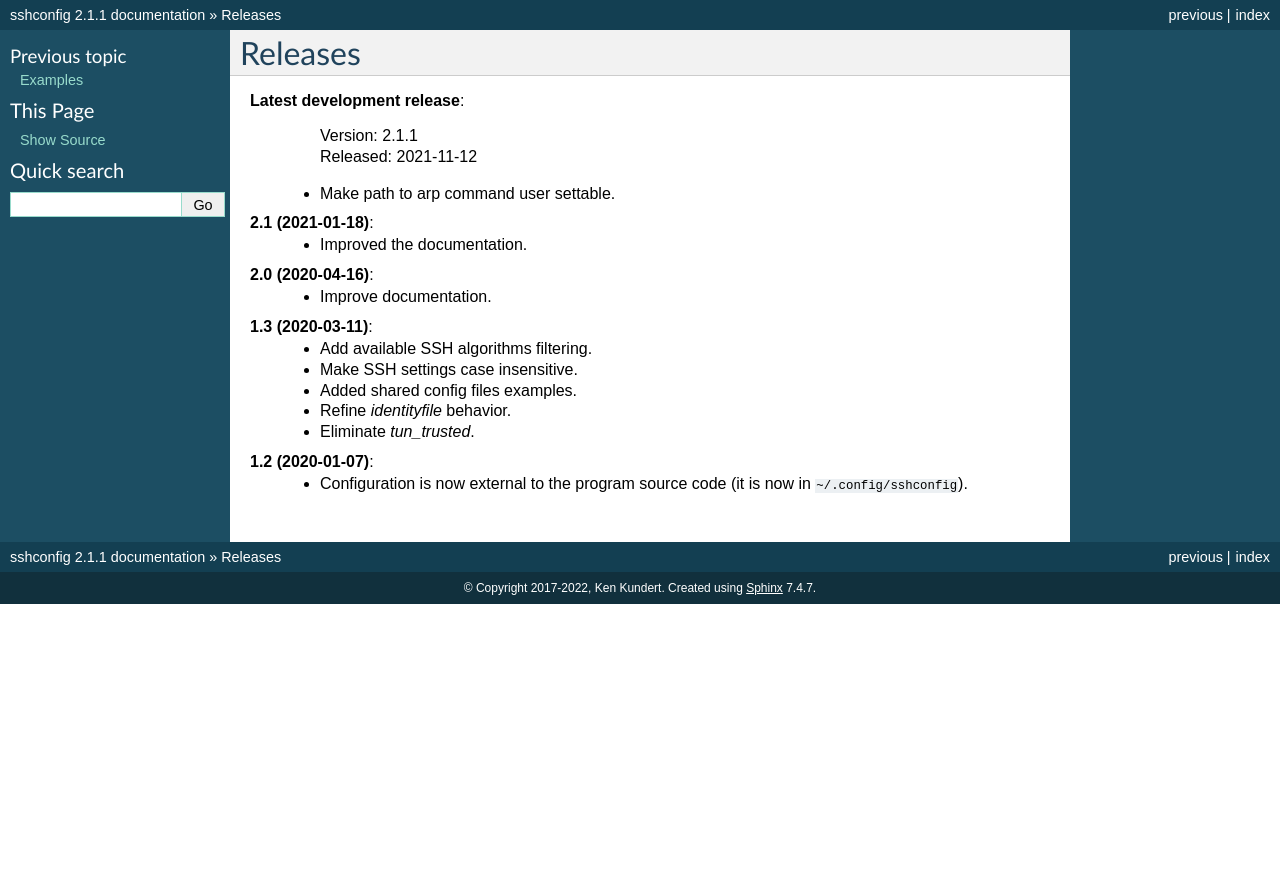
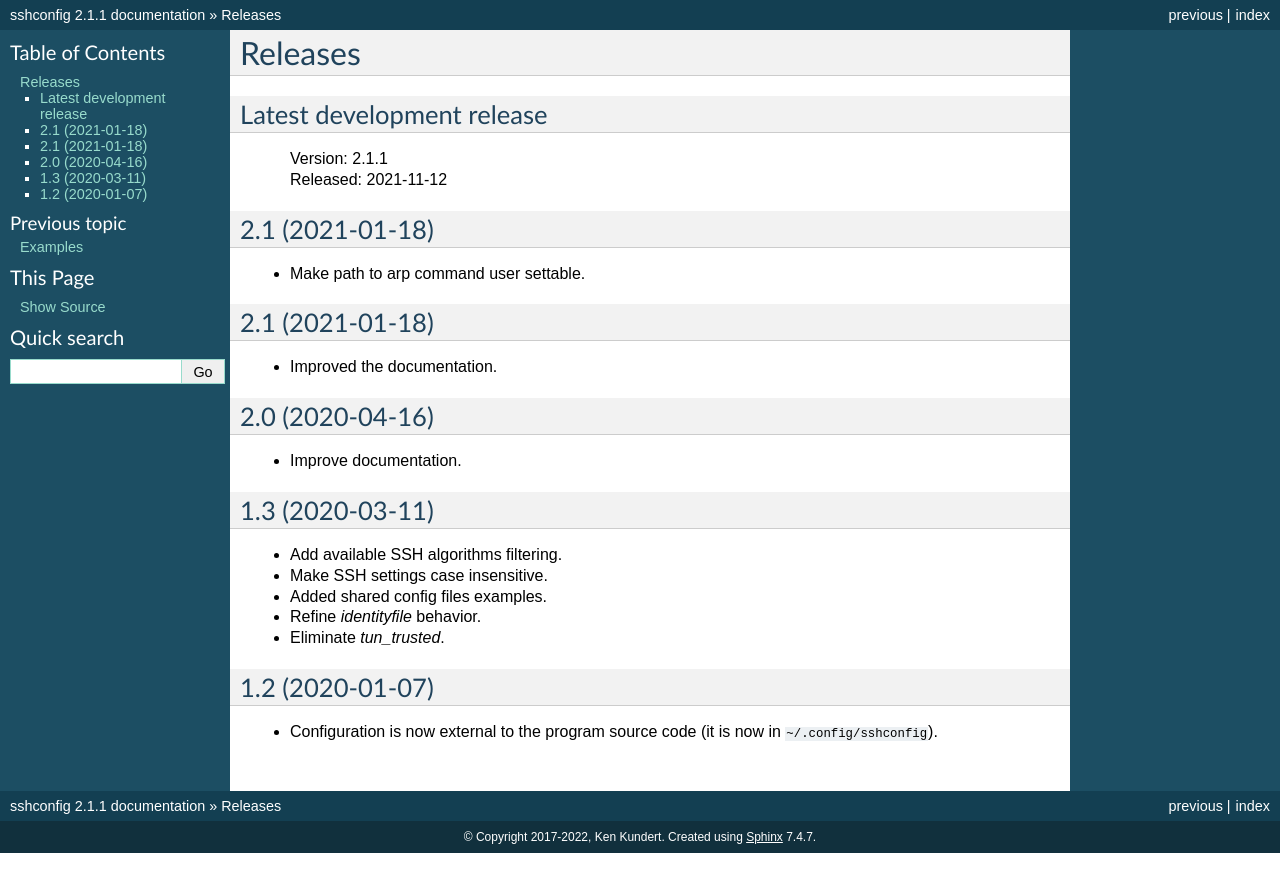
Before and after one commit to KenKundert/sshconfig, a Sphinx documentation site: the page built from doc/releases.rst, in a window 1280 px wide. Shown: the top 892 px of the page. Built offline with Sphinx 7.4.7, drawn with Linux system fonts in a browser that asks for light colours.

Commit message:
update release notes

```diff
--- a/doc/releases.rst
+++ b/doc/releases.rst
@@ -1,25 +1,38 @@
 Releases
 ========
 
-**Latest development release**:
+Latest development release
+--------------------------
+
     | Version: 2.1.1
     | Released: 2021-11-12
 
-   - Make path to arp command user settable.
 
-**2.1 (2021-01-18)**:
-   - Improved the documentation.
+2.1 (2021-01-18)
+----------------
+- Make path to arp command user settable.
 
-**2.0 (2020-04-16)**:
-   - Improve documentation.
 
-**1.3 (2020-03-11)**:
-   - Add available SSH algorithms filtering.
-   - Make SSH settings case insensitive.
-   - Added shared config files examples.
-   - Refine *identityfile* behavior.
-   - Eliminate *tun_trusted*.
+2.1 (2021-01-18)
+----------------
+- Improved the documentation.
 
-**1.2 (2020-01-07)**:
-   - Configuration is now external to the program source code (it is now in
-     ``~/.config/sshconfig``).
+
+2.0 (2020-04-16)
+----------------
+- Improve documentation.
+
+
+1.3 (2020-03-11)
+----------------
+- Add available SSH algorithms filtering.
+- Make SSH settings case insensitive.
+- Added shared config files examples.
+- Refine *identityfile* behavior.
+- Eliminate *tun_trusted*.
+
+
+1.2 (2020-01-07)
+----------------
+- Configuration is now external to the program source code
+  (it is now in ``~/.config/sshconfig``).
```
